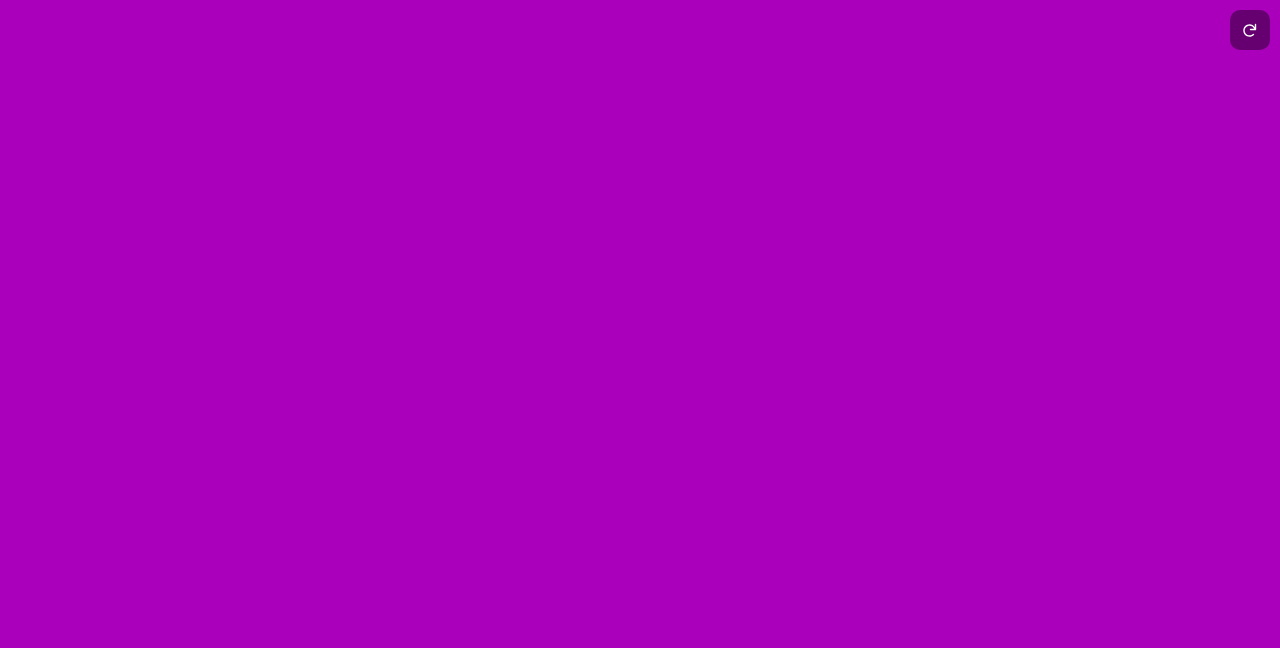
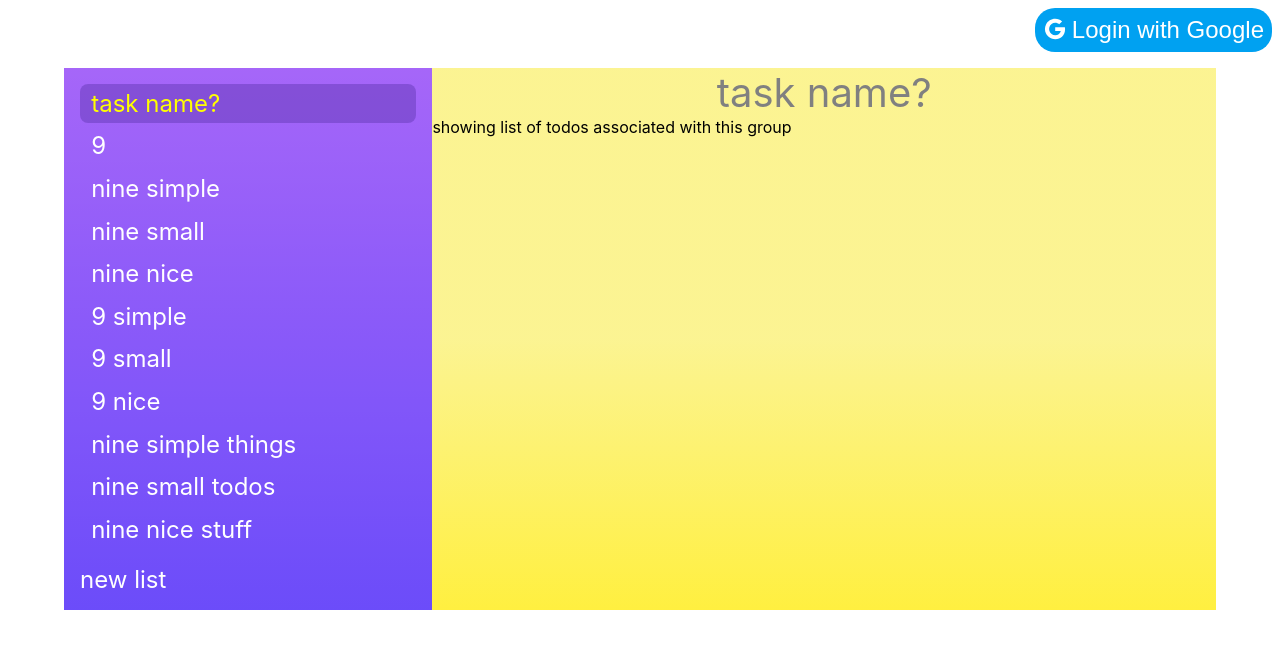
Before and after one commit to JiahuaZhang/i-do, a React (Create React App) app: page / in a window 1280 px wide. Shown: the top 648 px of the page. Built offline with nearby package versions, Linux system fonts and the light colour scheme; no server answers.

Commit message:
temp check point

```diff
--- a/package.json
+++ b/package.json
@@ -6,7 +6,7 @@
     "@ant-design/icons": "^4.2.1",
     "@emotion/core": "^10.0.28",
     "@testing-library/jest-dom": "^5.11.2",
-    "@testing-library/react": "^10.4.7",
+    "@testing-library/react": "^11.0.2",
     "@testing-library/user-event": "^12.0.17",
     "@types/jest": "^26.0.7",
     "@types/node": "^14.0.27",
@@ -17,9 +17,9 @@
     "framer-motion": "^2.3.0",
     "react": "^16.13.1",
     "react-dom": "^16.13.1",
-    "react-scripts": "3.4.1",
+    "react-scripts": "3.4.3",
     "recoil": "^0.0.10",
-    "typescript": "~3.9.7"
+    "typescript": "~4.0.2"
   },
   "scripts": {
     "start": "react-scripts start",
--- a/src/App.tsx
+++ b/src/App.tsx
@@ -10,10 +10,10 @@ import { Temp } from './Temp/Temp';
 function App() {
   return (
     <RecoilRoot>
-      <Temp />
-      {/* <Authentication />
+      {/* <Temp /> */}
+      <Authentication />
       <TodoAppLayout />
-      <GlobalSetProvider>
+      {/* <GlobalSetProvider>
         <Sets />
       </GlobalSetProvider> */}
     </RecoilRoot>
--- a/src/Temp/Example.tsx
+++ b/src/Temp/Example.tsx
@@ -1,10 +1,64 @@
 import React, { useState, useEffect } from 'react';
-import { useMotionValue, useAnimation } from 'framer-motion';
+import { useMotionValue, useAnimation, motion } from 'framer-motion';
 
 interface Props {}
 
 const initialItems = [0, 1, 2, 3, 4];
 const [height, padding, size] = [70, 10, 150];
+
+const Item = ({
+  total,
+  index,
+  onDelete,
+}: {
+  total: number;
+  index: number;
+  onDelete: (i: number) => void;
+}) => {
+  const controls = useAnimation();
+  console.log(controls);
+
+  return (
+    <motion.div
+      style={{
+        width: 150,
+        height,
+        borderRadius: 20,
+        overflow: 'hidden',
+        marginBottom: total - 1 === index ? 0 : 10,
+        willChange: 'transform',
+        cursor: 'grab',
+      }}
+      whileTap={{ cursor: 'grabbing' }}
+      transition={{ type: 'spring', stiffness: 600, damping: 30 }}>
+      <motion.div
+        style={{ width: size, height, borderRadius: 20, backgroundColor: '#fff' }}
+        drag="x"
+        dragDirectionLock
+        onDragEnd={async (event, info) => {
+          const offset = info.offset.x;
+          const velocity = info.velocity.x;
+
+          console.log('on drag end');
+          console.log(info);
+
+          if (offset < -100 || velocity < -500) {
+            await controls.start({
+              x: '-100%',
+              transition: { duration: 0.2 },
+            });
+
+            onDelete(index);
+          } else {
+            console.log('on drag end, should restore??');
+            controls.start({ x: -10, opacity: 1, transition: { duration: 0.5 } });
+          }
+        }}
+        animate={controls}
+      />
+    </motion.div>
+  );
+};
 
 export const Example = (props: Props) => {
   const y = useMotionValue(0);
@@ -14,6 +68,24 @@ export const Example = (props: Props) => {
   const controls = useAnimation();
   const totalScroll = getHeight(items);
   const scrollContainer = 150;
+
+  const onDelete = (index: number) => {
+    const newItems = [...items];
+    newItems.splice(index, 1);
+
+    const newScrollHeight = getHeight(newItems);
+    const bottomOffset = -y.get() + scrollContainer;
+    const bottomWillBeVisible = newScrollHeight < bottomOffset;
+    const isScrollHeightLarger = newScrollHeight >= scrollContainer;
+
+    if (bottomWillBeVisible && isScrollHeightLarger) {
+      controls.start({
+        y: -newScrollHeight + scrollContainer,
+      });
+    }
+
+    setItems(newItems);
+  };
 
   return (
     <div
@@ -25,7 +97,18 @@ export const Example = (props: Props) => {
         overflow: 'hidden',
         position: 'relative',
         transform: 'translateZ(0)',
-      }}></div>
+      }}>
+      <motion.div
+        style={{ y, height: totalScroll }}
+        drag="y"
+        dragDirectionLock
+        dragConstraints={{ top, bottom }}
+        animate={controls}>
+        {items.map((value, index) => (
+          <Item total={items.length} index={index} onDelete={onDelete} key={value} />
+        ))}
+      </motion.div>
+    </div>
   );
 };
 
--- a/src/TodoApp/Sidebar/Sidebar.tsx
+++ b/src/TodoApp/Sidebar/Sidebar.tsx
@@ -28,7 +28,7 @@ export const Sidebar = (props: Props) => {
           gap: '.25rem',
         }}>
         {tasks.map((task, index) => (
-          <SidebarTask task={task} index={index} key={index} />
+          <SidebarTask task={task} index={index} key={task.id} />
         ))}
       </ul>
       <section>new list</section>
--- a/src/TodoApp/Sidebar/SidebarTask.tsx
+++ b/src/TodoApp/Sidebar/SidebarTask.tsx
@@ -1,19 +1,22 @@
 /**@jsx jsx */
 import { jsx } from '@emotion/core';
 import { useEffect, useState, useRef } from 'react';
+import { useRecoilState, useSetRecoilState } from 'recoil';
+import { motion, useAnimation } from 'framer-motion';
 
 import { Task, todoState } from '../../state/todo/todo';
-import { useRecoilState, useSetRecoilState } from 'recoil';
-import { currentTaskIndex, currentTaskName } from '../../state/todo/currentTask';
+import { currentTaskIndex } from '../../state/todo/currentTask';
 import { useEscape } from '../../util/useEscape';
-import { EditFilled, DeleteFilled } from '@ant-design/icons';
+import { SidebarTaskDefault } from './SidebarTaskDefault';
+import { SidebarTaskFocus } from './SidebarTaskFocus';
+import { SidebarTaskEdit } from './SidebarTaskEdit';
 
 interface Props {
   task: Task;
   index: number;
 }
 
-type Status = 'default' | 'click' | 'edit';
+export type Status = 'default' | 'focus' | 'edit';
 
 export const SidebarTask = (props: Props) => {
   const { task, index } = props;
@@ -22,9 +25,9 @@ export const SidebarTask = (props: Props) => {
   const [state, setState] = useState<Status>('default');
   const [needRestoreDefault, setNeedRestoreDefault] = useState(false);
   const liRef = useRef<HTMLLIElement>(null);
+  const controls = useAnimation();
+
   useEscape(liRef, () => setState('default'));
-  const setCurrentTaskName = useSetRecoilState(currentTaskName);
-
   useEffect(() => {
     if (index !== currentIndex && state !== 'default') {
       setState('default');
@@ -32,7 +35,30 @@ export const SidebarTask = (props: Props) => {
   }, [state, index, currentIndex]);
 
   return (
-    <li
+    <motion.li
+      draggable
+      onDrag={() => {
+        console.log('on drag', state);
+      }}
+      onDragStart={() => {
+        console.log('on drag start', state);
+      }}
+      onDragEnd={() => {
+        console.log('on drag end', state);
+      }}
+      onDragOver={() => {
+        console.log('on drag over', state);
+      }}
+      onDrop={() => {
+        console.log('on drop', state);
+      }}
+      onDragStartCapture={(event) => {
+        console.log('on drag start capture', state);
+        // setState('edit');
+        event.nativeEvent.stopImmediatePropagation();
+      }}
+      style={{ display: 'grid' }}
+      animate={controls}
       ref={liRef}
       onMouseMove={() => {
         if (currentIndex !== index) {
@@ -40,9 +66,9 @@ export const SidebarTask = (props: Props) => {
         }
 
         if (state === 'default') {
-          setState('click');
+          setState('focus');
           setNeedRestoreDefault(true);
-        } else if (state !== 'click') {
+        } else if (state !== 'focus') {
           setNeedRestoreDefault(false);
         }
       }}
@@ -54,12 +80,12 @@ export const SidebarTask = (props: Props) => {
       }}
       onClick={(event) => {
         if (index === currentIndex) {
-          setState('click');
+          setState('focus');
           setNeedRestoreDefault(false);
         } else {
           setCurrentIndex(index);
         }
-        event.persist();
+        event.nativeEvent.stopImmediatePropagation();
       }}
       onDoubleClick={() => {
         setState('edit');
@@ -78,57 +104,15 @@ export const SidebarTask = (props: Props) => {
           background: '#673ab74d',
         },
       }}>
-      {state === 'default' && (task.name || <span style={{ color: 'yellow' }}>task name?</span>)}
-      {state === 'click' && (
-        <div
-          css={{
-            display: 'grid',
-            gridTemplateColumns: '1fr max-content max-content',
-            alignItems: 'center',
-            gap: '.3rem',
-            'svg:focus': {
-              outline: 'none',
-            },
-          }}>
-          <span style={{ color: task.name ? '' : 'transparent' }}>
-            {task.name || 'placeholder'}
-          </span>
-          <EditFilled
-            style={{ color: '#01fff2', paddingLeft: '1rem' }}
-            onClick={(event) => {
-              event.stopPropagation();
-              event.nativeEvent.stopImmediatePropagation();
-              setState('edit');
-            }}
-          />
-          <DeleteFilled
-            style={{ color: '#ff4243' }}
-            onClick={() => {
-              setTodos((todos) => todos.filter((_, i) => i !== index));
-              // setCurrentIndex(-1);
-            }}
-          />
-        </div>
-      )}
-      {state === 'edit' && (
-        <input
-          style={{
-            border: 'none',
-            fontSize: '1.5rem',
-            outline: 'none',
-            borderRadius: 5,
-          }}
-          onClick={(event) => event.stopPropagation()}
-          onKeyPress={(event) => {
-            if (event.key === 'Enter') {
-              setState('default');
-            }
-          }}
-          onChange={(event) => setCurrentTaskName(event.target.value)}
-          autoFocus
-          defaultValue={task.name}
-        />
-      )}
-    </li>
+      <SidebarTaskDefault taskName={task.name} isShowing={state === 'default'} />
+      <SidebarTaskFocus
+        controls={controls}
+        index={index}
+        isShowing={state === 'focus'}
+        setState={setState}
+        taskName={task.name}
+      />
+      <SidebarTaskEdit isShowing={state === 'edit'} setState={setState} taskName={task.name} />
+    </motion.li>
   );
 };
--- /dev/null
+++ b/src/TodoApp/Sidebar/SidebarTaskDefault.tsx
@@ -0,0 +1,20 @@
+import React from 'react';
+
+interface Props {
+  isShowing: boolean;
+  taskName: string;
+}
+
+export const SidebarTaskDefault = (props: Props) => {
+  const { isShowing, taskName } = props;
+
+  return (
+    <div
+      style={{
+        visibility: isShowing ? 'visible' : 'hidden',
+        height: isShowing ? '100%' : 0,
+      }}>
+      {taskName || <span style={{ color: 'yellow' }}>task name?</span>}
+    </div>
+  );
+};
--- /dev/null
+++ b/src/TodoApp/Sidebar/SidebarTaskEdit.tsx
@@ -0,0 +1,49 @@
+import React, { useRef, useEffect, Dispatch, SetStateAction } from 'react';
+import { useSetRecoilState } from 'recoil';
+
+import { Status } from './SidebarTask';
+import { currentTaskName } from '../../state/todo/currentTask';
+
+interface Props {
+  isShowing: boolean;
+  taskName: string;
+  setState: Dispatch<SetStateAction<Status>>;
+}
+
+export const SidebarTaskEdit = (props: Props) => {
+  const inputRef = useRef<HTMLInputElement>(null);
+  const { isShowing, taskName, setState } = props;
+  const setCurrentTaskName = useSetRecoilState(currentTaskName);
+
+  useEffect(() => {
+    if (isShowing) {
+      inputRef.current?.focus();
+    }
+  }, [inputRef, isShowing]);
+
+  return (
+    <div
+      style={{
+        visibility: isShowing ? 'visible' : 'hidden',
+        height: isShowing ? '100%' : 0,
+      }}>
+      <input
+        ref={inputRef}
+        style={{
+          border: 'none',
+          fontSize: '1.5rem',
+          outline: 'none',
+          borderRadius: 5,
+        }}
+        onClick={(event) => event.stopPropagation()}
+        onKeyPress={(event) => {
+          if (event.key === 'Enter') {
+            setState('default');
+          }
+        }}
+        onChange={(event) => setCurrentTaskName(event.target.value)}
+        defaultValue={taskName}
+      />
+    </div>
+  );
+};
--- /dev/null
+++ b/src/TodoApp/Sidebar/SidebarTaskFocus.tsx
@@ -0,0 +1,90 @@
+/**@jsx jsx */
+import { jsx } from '@emotion/core';
+import { Dispatch, SetStateAction, useState, useRef } from 'react';
+import { EditFilled, CaretUpOutlined, DeleteFilled } from '@ant-design/icons';
+import { useSetRecoilState } from 'recoil';
+import { AnimationControls } from 'framer-motion';
+
+import { Status } from './SidebarTask';
+import { todoState } from '../../state/todo/todo';
+import { useEscape } from '../../util/useEscape';
+
+interface Props {
+  isShowing: boolean;
+  taskName: string;
+  setState: Dispatch<SetStateAction<Status>>;
+  index: number;
+  controls: AnimationControls;
+}
+
+export const SidebarTaskFocus = (props: Props) => {
+  const [showConfirmDelete, setShowConfirmDelete] = useState(false);
+  const setTodos = useSetRecoilState(todoState);
+  const ref = useRef<HTMLDivElement>(null);
+  const { isShowing, taskName, setState, index, controls } = props;
+
+  useEscape(ref, () => setShowConfirmDelete(false));
+
+  return (
+    <div
+      ref={ref}
+      style={{
+        visibility: isShowing ? 'visible' : 'hidden',
+        height: isShowing ? '100%' : 0,
+        display: 'grid',
+      }}>
+      <div
+        css={{
+          display: 'grid',
+          gridTemplateColumns: '1fr max-content max-content',
+          alignItems: 'center',
+          gap: '.3rem',
+          'svg:focus': {
+            outline: 'none',
+          },
+        }}>
+        <span style={{ color: taskName ? '' : 'transparent' }}>{taskName || 'placeholder'}</span>
+        <EditFilled
+          style={{ color: '#01fff2', paddingLeft: '1rem' }}
+          onClick={(event) => {
+            event.stopPropagation();
+            setState('edit');
+          }}
+        />
+        {showConfirmDelete ? (
+          <CaretUpOutlined
+            style={{ color: '#01fff2' }}
+            onClick={() => setShowConfirmDelete(false)}
+          />
+        ) : (
+          <DeleteFilled style={{ color: '#ff4243' }} onClick={() => setShowConfirmDelete(true)} />
+        )}
+      </div>
+      {showConfirmDelete && (
+        <button
+          css={{
+            justifySelf: 'right',
+            fontSize: '1.1rem',
+            background: 'red',
+            color: 'white',
+            border: 'none',
+            borderRadius: 15,
+            margin: '5px 0',
+            padding: '5px 15px',
+            cursor: 'pointer',
+            fontWeight: 'bold',
+            '&:hover': {
+              background: 'white',
+              color: 'red',
+            },
+          }}
+          onClick={async () => {
+            await controls.start({ x: '-100%', opacity: 0, transition: { duration: 0.3 } });
+            setTodos((todos) => todos.filter((_, i) => i !== index));
+          }}>
+          Confirm delete
+        </button>
+      )}
+    </div>
+  );
+};
--- a/src/index.css
+++ b/src/index.css
@@ -4,14 +4,7 @@ body {
     'Cantarell', 'Fira Sans', 'Droid Sans', 'Helvetica Neue', sans-serif;
   -webkit-font-smoothing: antialiased;
   -moz-osx-font-smoothing: grayscale;
-  width: 100vw;
-  height: 100vh;
-  background: #aa00bb;
-  overflow: hidden;
   padding: 0;
-  display: 'flex';
-  justify-content: center;
-  align-items: center;
 }
 
 code {
--- a/src/state/todo/todo.ts
+++ b/src/state/todo/todo.ts
@@ -8,20 +8,21 @@ export interface Todo {
 export interface Task {
   todos: Todo[];
   name: string;
+  id: number;
 }
 
 const mockTasks: Task[] = [
-  { name: '', todos: [] },
-  { name: '9', todos: [] },
-  { name: 'nine simple', todos: [] },
-  { name: 'nine small', todos: [] },
-  { name: 'nine nice', todos: [] },
-  { name: '9 simple', todos: [] },
-  { name: '9 small', todos: [] },
-  { name: '9 nice', todos: [] },
-  { name: 'nine simple things', todos: [] },
-  { name: 'nine small todos', todos: [] },
-  { name: 'nine nice stuff', todos: [] },
+  { name: '', todos: [], id: 0 },
+  { name: '9', todos: [], id: 1 },
+  { name: 'nine simple', todos: [], id: 2 },
+  { name: 'nine small', todos: [], id: 3 },
+  { name: 'nine nice', todos: [], id: 4 },
+  { name: '9 simple', todos: [], id: 5 },
+  { name: '9 small', todos: [], id: 6 },
+  { name: '9 nice', todos: [], id: 7 },
+  { name: 'nine simple things', todos: [], id: 8 },
+  { name: 'nine small todos', todos: [], id: 9 },
+  { name: 'nine nice stuff', todos: [], id: 10 },
 ];
 
 export const todoState = atom({
```
Also changed, not shown: src/Temp/Temp.tsx (+12 -2 lines), 1 other file (tests, documents, lock files or other folders).
